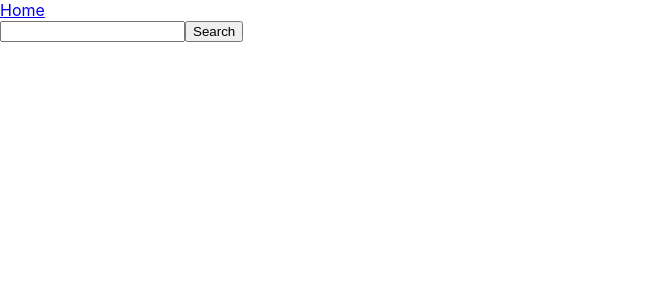
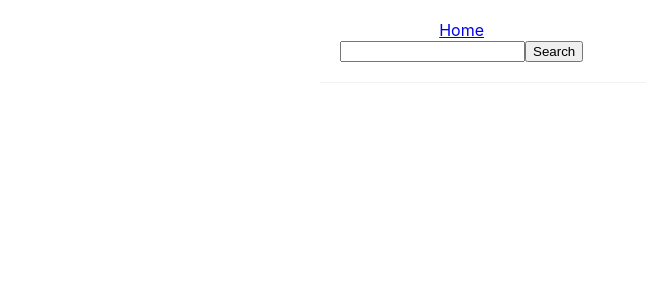
Before and after one commit to AntonBaric/Ljudio, a React (Vite) app: page / in a window 1280 px wide. Shown: the top 300 px of the page, without its empty margins (0-646 px from the left). Built offline with nearby package versions, Linux system fonts and the light colour scheme.

Commit message:
functioning reactplayer

```diff
--- a/src/App.jsx
+++ b/src/App.jsx
@@ -1,6 +1,7 @@
 import React, { useState } from 'react'
 import NavBar from './components/NavBar'
 import SearchResults from './views/SearchResults'
+import Player from './components/Player'
 
 import {
   BrowserRouter as Router,
@@ -13,16 +14,19 @@ function App() {
   return (
     <Router>
       <div className="App">
-        <div className="SearchBar">
+        <div className="NavBar">
           <NavBar />
+          </div>
           <Switch>
             <Route exact path="/">
             </Route>
             <Route exact path="/search/:searchString">
               <SearchResults/>
             </Route>
+            <Route exact path="/watch/:videoId">
+              <Player/>
+            </Route>
           </Switch>
-        </div>
       </div>
     </Router>
   )
--- a/src/components/Player.jsx
+++ b/src/components/Player.jsx
@@ -1,10 +1,12 @@
 import React from 'react'
 import ReactPlayer from 'react-player/youtube'
+import { useParams } from 'react-router'
 
 function Player() {
+  const { videoId } = useParams()
 
   return <>
-    <ReactPlayer url='https://www.youtube.com/watch?v=Z8Y1MalRrDc'
+    <ReactPlayer url={'https://www.youtube.com/watch?v=' + videoId}
       config={{
         youtube: {
           playerVars: {
--- a/src/index.css
+++ b/src/index.css
@@ -11,3 +11,11 @@ code {
   font-family: source-code-pro, Menlo, Monaco, Consolas, 'Courier New',
     monospace;
 }
+.NavBar {
+  padding: 20px;
+  display: flex;
+  max-width: 600px;
+  margin: 0 auto;
+  border-bottom: 1px solid #f2f2f2;
+  text-align: center;
+}
--- a/src/views/SearchResults.jsx
+++ b/src/views/SearchResults.jsx
@@ -1,6 +1,6 @@
 import React, {useState, useEffect} from 'react'
 import axios from 'axios'
-import { useParams } from 'react-router-dom'
+import { useParams, Link } from 'react-router-dom'
 
 function SearchResults() {
 	const [songs, setSongs] = useState([])
@@ -26,7 +26,10 @@ function SearchResults() {
 		<div>
 			{ <ul>
 				{content.map(song => (
-          <li key={song.videoId}>{song.name} - {song.artist.name}
+          <li key={song.videoId}>
+            <Link to={`/watch/${song.videoId}`}>
+            {song.name} - {song.artist.name}
+            </Link>
 					</li>
 				))}
                 </ul> }
```
